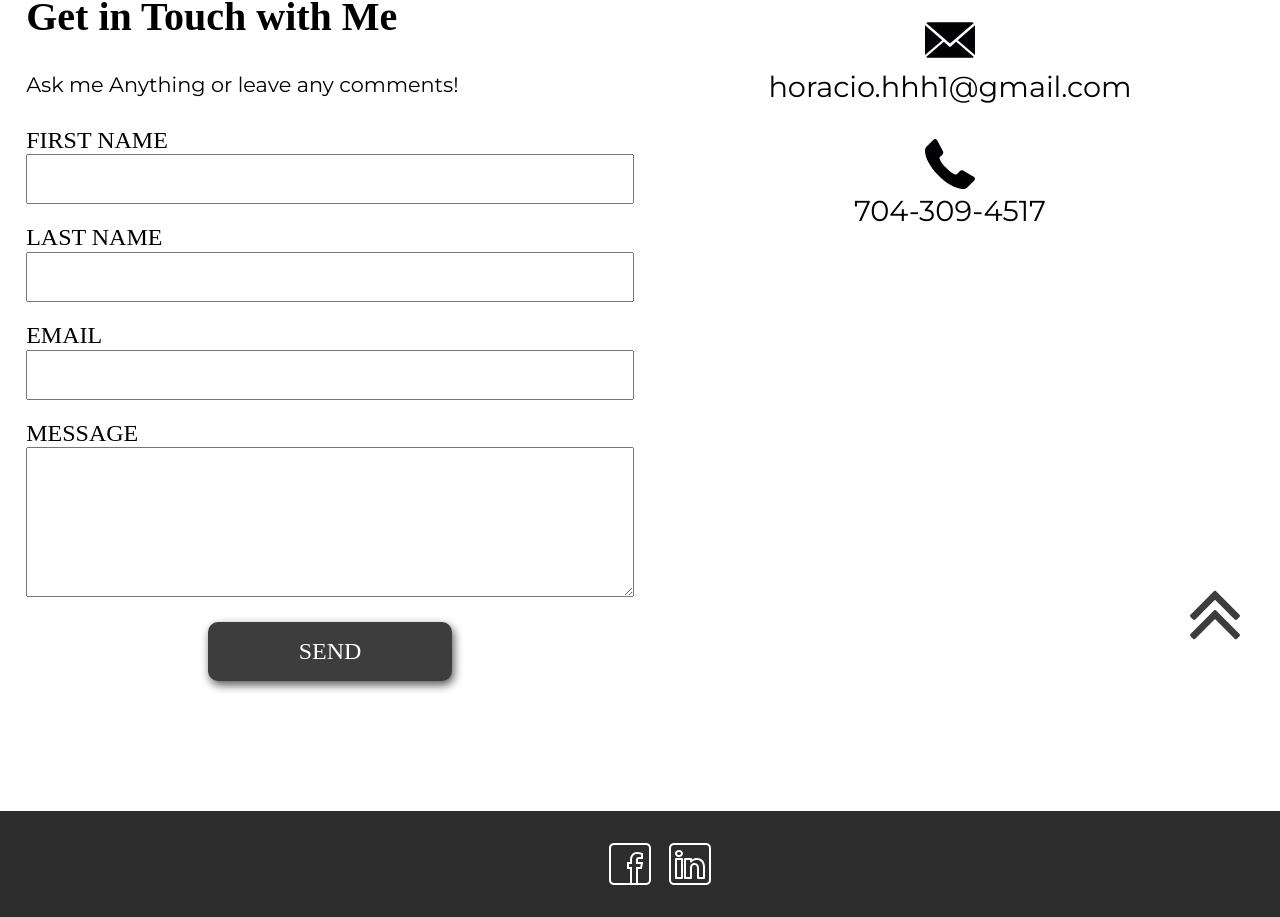
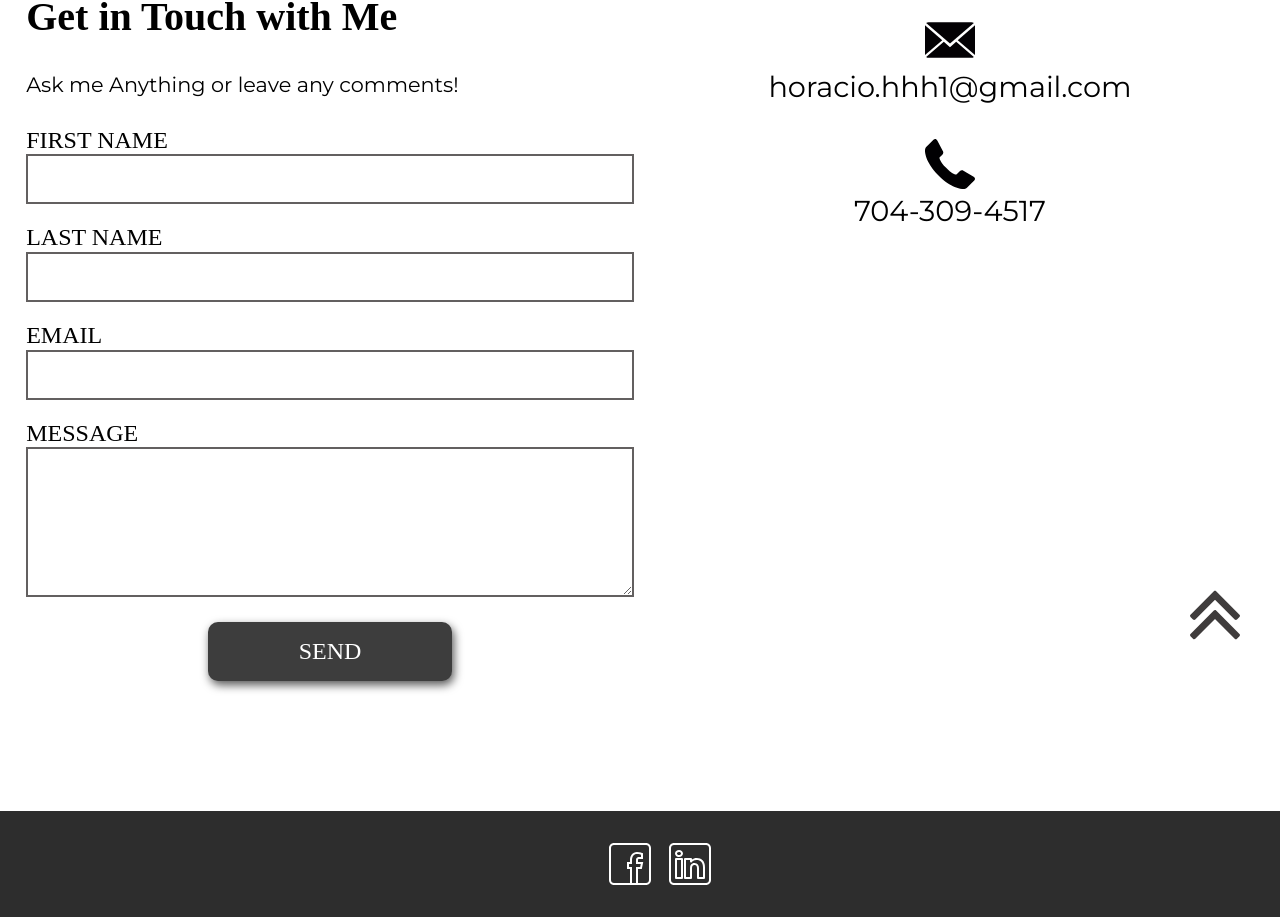
Before and after one commit to Hhernan6/personalPortfolio, a React (Create React App) app: page / in a window 1280 px wide. Shown: the part 2116-3033 px from the top of the page. Built offline with nearby package versions, Linux system fonts and the light colour scheme; no server answers; a web font is replaced by a local one.

Commit message:
border on inputs changed

```diff
--- a/src/assets/partials/_contact.scss
+++ b/src/assets/partials/_contact.scss
@@ -39,6 +39,7 @@
           font-family: "Montserrat";
           height: 50px;
           width: 100%;
+          border: solid 2px rgb(99, 96, 96);
         }
       }
       .submitBtn {
@@ -71,6 +72,7 @@
         height: 150px;
         font-size: 1.5rem;
         font-family: "Montserrat";
+        border: solid 2px rgb(99, 96, 96);
       }
     }
   }
```
